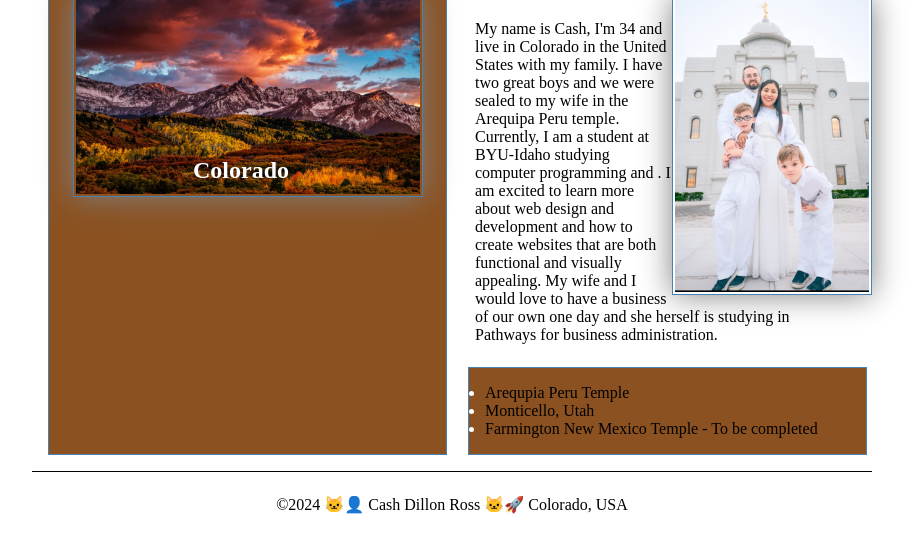
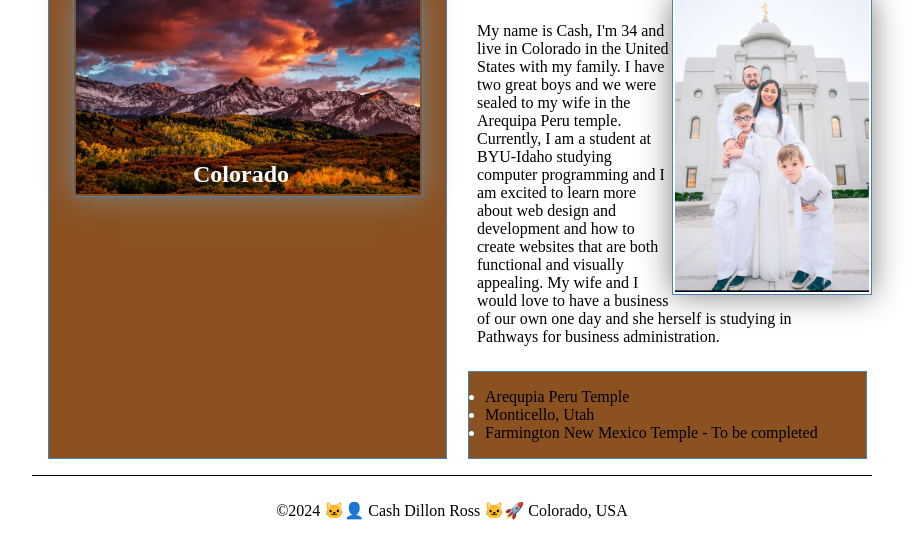
Before and after one commit to cross1517/wdd130, a plain HTML site: page index.html in a window 1280 px wide. Shown: the part 111-670 px from the top of the page, without its empty margins (188-1111 px from the left). Drawn offline with Linux system fonts and the light colour scheme.

Commit message:
Couple fixes

```diff
--- a/index.html
+++ b/index.html
@@ -26,7 +26,7 @@
                     alt= "Cash Dillon Ross"
                     width="500">
                 <p>My name is Cash, I'm 34 and live in Colorado in the United States with my family. I have two great boys and we were sealed to my wife in the Arequipa Peru temple.
-                Currently, I am a student at BYU-Idaho studying computer programming and . I am excited to learn more about web design and development and how to create websites that are both functional and visually appealing.
+                Currently, I am a student at BYU-Idaho studying computer programming and I am excited to learn more about web design and development and how to create websites that are both functional and visually appealing.
                 My wife and I would love to have a business of our own one day and she herself is studying in Pathways for business administration.
                 </p>
                 <ul class="box">
--- a/styles/styles.css
+++ b/styles/styles.css
@@ -46,7 +46,7 @@ img {
 }
 
 p {
-    padding: 3px;
+    padding: 5px;
     margin: 20px;;
 }
 
```
